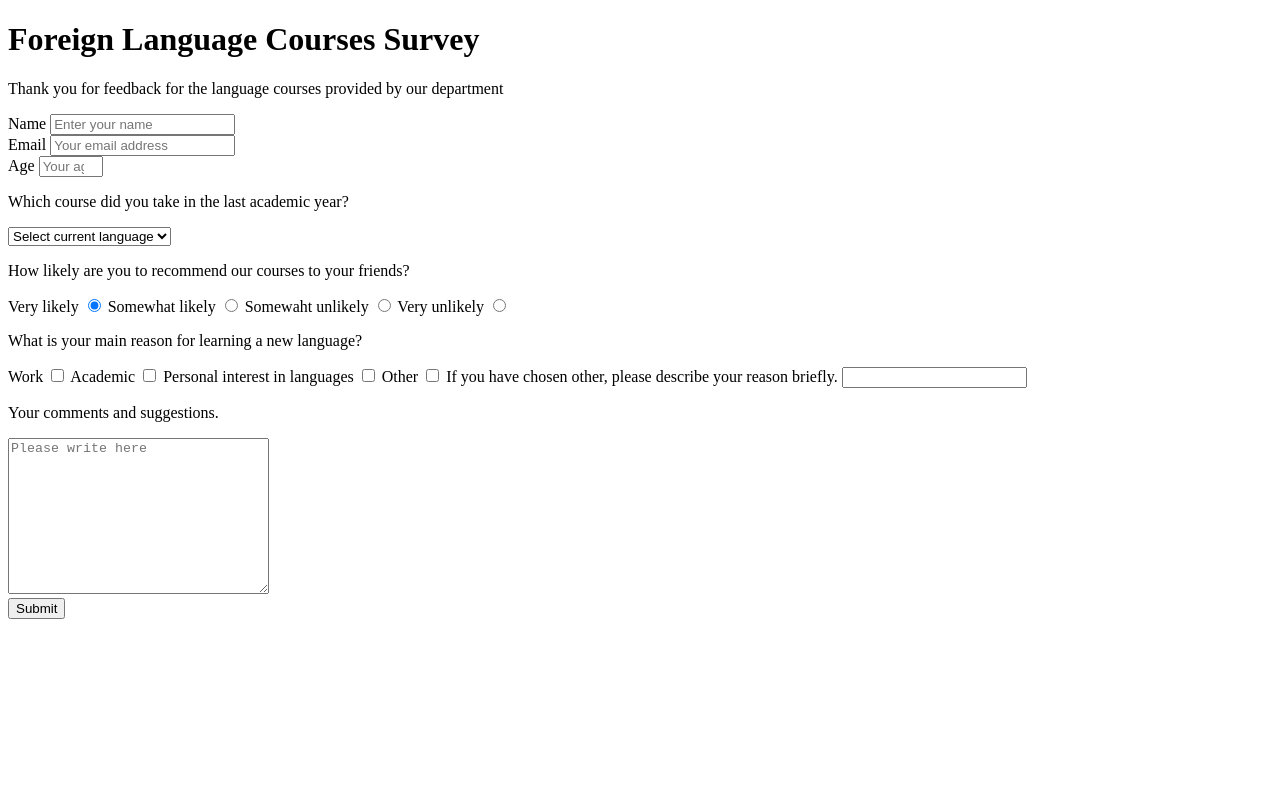
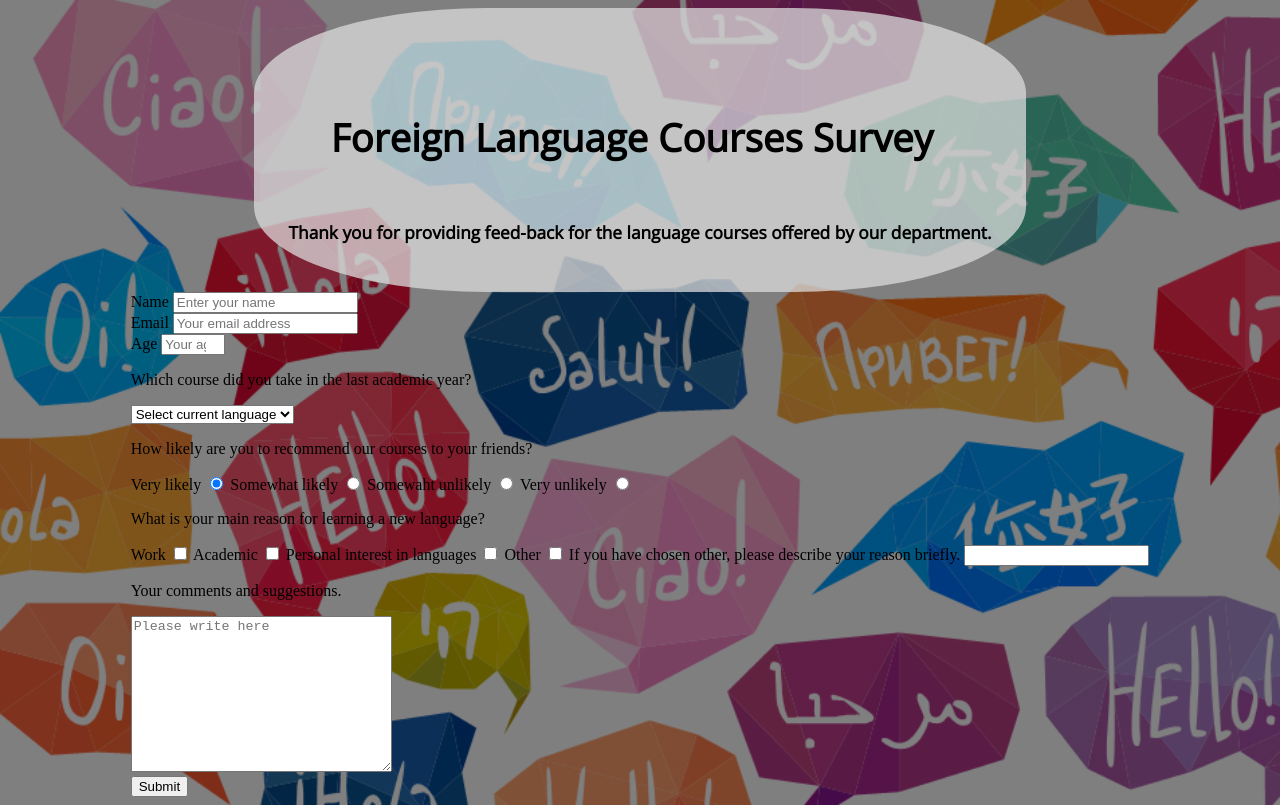
Before and after one commit to muratcangumuslu/freeCodeCamp-Projects, a plain HTML site: page Responsive-Web-Design/Survey-Form/index.html in a window 1280 px wide. Drawn offline with nearby package versions, Linux system fonts and the light colour scheme.

Commit message:
adds the first styles, makes changes on the html

```diff
--- a/Responsive-Web-Design/Survey-Form/index.html
+++ b/Responsive-Web-Design/Survey-Form/index.html
@@ -12,7 +12,7 @@
     <div class="container">
         <header>
             <h1 id="title">Foreign Language Courses Survey</h1>
-            <p id="description">Thank you for feedback for the language courses provided by our department</p>
+            <p id="description">Thank you for providing feed-back for the language courses offered by our department.</p>
         </header>
 
         <form id="survey-form">
--- a/Responsive-Web-Design/Survey-Form/styles.css
+++ b/Responsive-Web-Design/Survey-Form/styles.css
@@ -0,0 +1,38 @@
+
+html {
+    box-sizing: border-box;
+  }
+  *, *:before, *:after {
+    box-sizing: inherit;
+  }
+
+body {
+    background-color: rgb(133, 124, 111);
+    background: linear-gradient( rgba(0, 0, 0, 0.5), rgba(0, 0, 0, 0.5) ), url(diller.png);
+    background-size: cover;
+}
+
+.container {
+    display: flex;
+    flex-direction: column;
+    align-items: center;
+}
+
+.container header {
+  background-color: rgba(221, 221, 221, 0.747);
+  border-radius: 30%;
+}
+
+#title {
+    font-family: 'Open Sans', sans-serif;
+    font-size: 3vmax;
+    font-weight: bold;
+    padding: 2em 2em 0.75em;
+}
+
+#description {
+    font-family: 'Open Sans', sans-serif;
+    padding: 0.25em 2em 1.75em;
+    font-size: 1.35vmax;
+    font-weight: bold;
+  }
```
